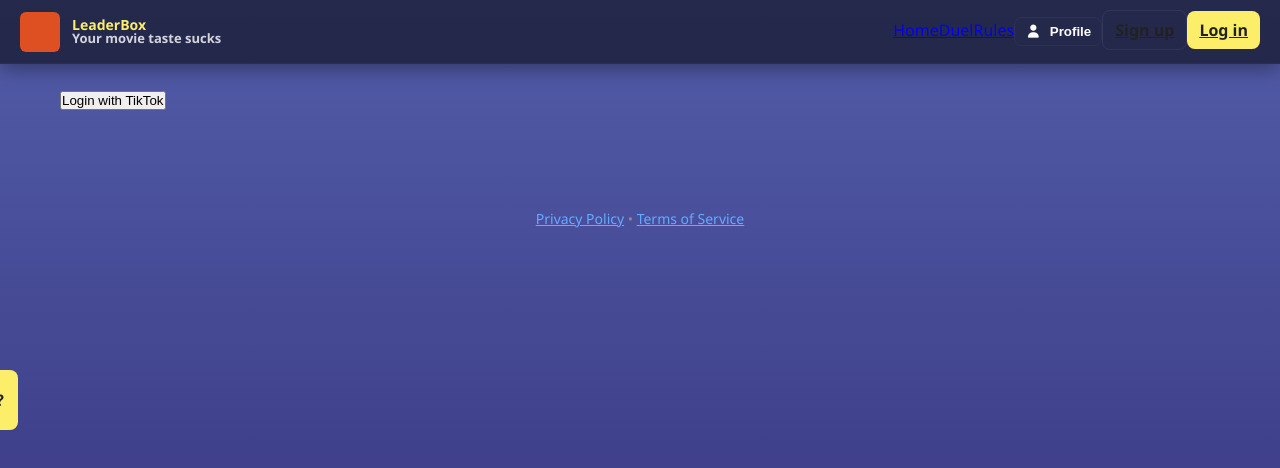
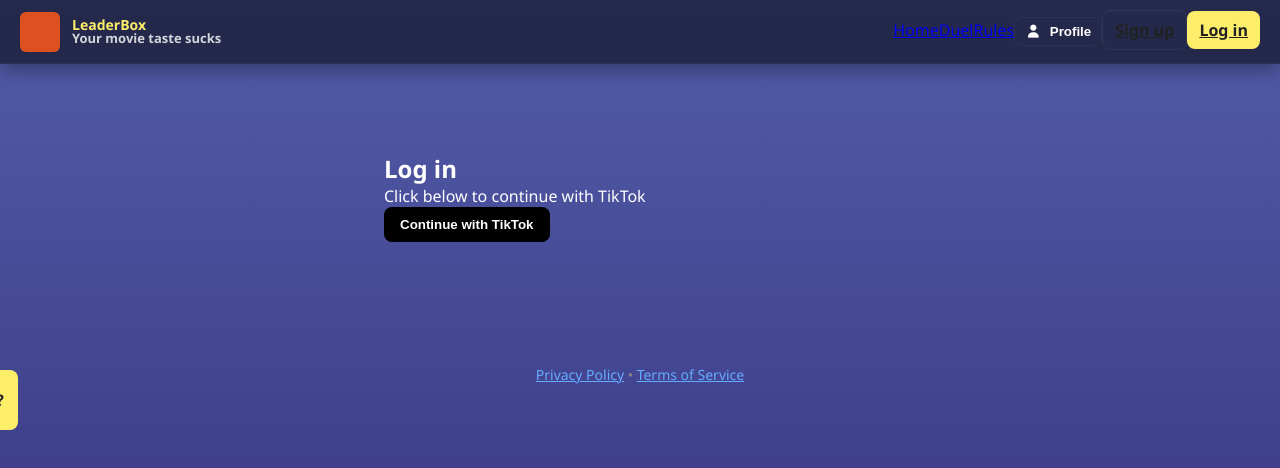
Before and after one commit to Ux-Oliveira/LeaderBox, a React (Vite) app: page /login in a window 1280 px wide. Shown: the top 468 px of the page. Built offline with nearby package versions, Linux system fonts and the light colour scheme.

Commit message:
Update Login.jsx

```diff
--- a/src/pages/Login.jsx
+++ b/src/pages/Login.jsx
@@ -1,45 +1,103 @@
+// src/pages/Login.jsx
 import React from "react";
-import { v4 as uuidv4 } from "uuid";
 
-function base64urlencode(str) {
-  return btoa(String.fromCharCode.apply(null, new Uint8Array(str)))
-    .replace(/\+/g, "-")
-    .replace(/\//g, "_")
-    .replace(/=+$/, "");
+function getRuntimeEnv(varName, fallback = "") {
+  if (typeof window !== "undefined" && window.__ENV && window.__ENV[varName]) {
+    return window.__ENV[varName];
+  }
+  if (typeof window !== "undefined" && typeof import.meta !== "undefined" && import.meta.env && import.meta.env[varName]) {
+    return import.meta.env[varName];
+  }
+  return fallback;
 }
 
-async function generateCodeChallenge(verifier) {
-  const encoder = new TextEncoder();
-  const data = encoder.encode(verifier);
-  const digest = await crypto.subtle.digest("SHA-256", data);
-  return base64urlencode(digest);
+export default function Login() {
+  const CLIENT_KEY = getRuntimeEnv("VITE_TIKTOK_CLIENT_KEY", "");
+  const REDIRECT_URI = getRuntimeEnv("VITE_TIKTOK_REDIRECT_URI", "");
+  const SCOPES = "user.info.basic";
+
+  if (!CLIENT_KEY) console.error("❌ ERROR: VITE_TIKTOK_CLIENT_KEY not loaded.");
+  if (!REDIRECT_URI) console.error("❌ ERROR: VITE_TIKTOK_REDIRECT_URI not loaded.");
+
+  function generateState(length = 32) {
+    const array = new Uint8Array(length);
+    window.crypto.getRandomValues(array);
+    return Array.from(array, (dec) => ("0" + dec.toString(16)).slice(-2)).join("");
   }
 
-function generateCodeVerifier() {
-  const array = new Uint8Array(32);
-  crypto.getRandomValues(array);
-  return base64urlencode(array);
+  function base64urlEncode(arrayBuffer) {
+    const bytes = new Uint8Array(arrayBuffer);
+    let binary = "";
+    for (let i = 0; i < bytes.byteLength; i++) binary += String.fromCharCode(bytes[i]);
+    return btoa(binary).replace(/\+/g, "-").replace(/\//g, "_").replace(/=+$/, "");
   }
 
-export default function TikTokLoginButton() {
-  const handleLogin = async () => {
-    const codeVerifier = generateCodeVerifier();
-    const state = uuidv4();
+  function generateCodeVerifier(length = 64) {
+    const array = new Uint8Array(length);
+    window.crypto.getRandomValues(array);
+    // use random bytes hex -> good entropy
+    return Array.from(array, (b) => ("0" + b.toString(16)).slice(-2)).join("");
+  }
 
+  async function createCodeChallenge(codeVerifier) {
+    const encoder = new TextEncoder();
+    const digest = await window.crypto.subtle.digest("SHA-256", encoder.encode(codeVerifier));
+    return base64urlEncode(digest);
+  }
+
+  async function startTikTokLogin() {
+    if (!CLIENT_KEY || !REDIRECT_URI) {
+      alert("TikTok configuration missing. Check console for details.");
+      return;
+    }
+
+    const state = generateState(24);
+    const codeVerifier = generateCodeVerifier(64);
+    const codeChallenge = await createCodeChallenge(codeVerifier);
+
+    // store for callback verification
+    sessionStorage.setItem("tiktok_oauth_state", state);
     sessionStorage.setItem("tiktok_code_verifier", codeVerifier);
-    sessionStorage.setItem("tiktok_oauth_state", state);
 
-    const codeChallenge = await generateCodeChallenge(codeVerifier);
+    console.log("PKCE state (stored):", state);
+    console.log("PKCE code_verifier (stored):", codeVerifier);
+    console.log("PKCE code_challenge (sent):", codeChallenge);
+    console.log("Redirect URI (sent):", REDIRECT_URI);
 
-    const CLIENT_KEY = import.meta.env.VITE_TIKTOK_CLIENT_KEY;
-    const REDIRECT_URI = import.meta.env.VITE_TIKTOK_REDIRECT_URI;
+    const params = new URLSearchParams({
+      client_key: CLIENT_KEY,
+      response_type: "code",
+      scope: SCOPES,
+      redirect_uri: REDIRECT_URI,
+      state,
+      code_challenge: codeChallenge,
+      code_challenge_method: "S256",
+    });
 
-    const authUrl = `https://www.tiktok.com/v2/auth/authorize?client_key=${CLIENT_KEY}&response_type=code&scope=user.info.basic&redirect_uri=${encodeURIComponent(
-      REDIRECT_URI
-    )}&state=${state}&code_challenge=${codeChallenge}&code_challenge_method=S256`;
+    window.location.href = `https://www.tiktok.com/v2/auth/authorize?${params.toString()}`;
+  }
 
-    window.location.href = authUrl;
-  };
-
-  return <button onClick={handleLogin}>Login with TikTok</button>;
+  return (
+    <div style={{ maxWidth: 560, margin: "40px auto", padding: 24 }}>
+      <h2>Log in</h2>
+      <p>Click below to continue with TikTok</p>
+      <button
+        onClick={startTikTokLogin}
+        style={{
+          display: "inline-flex",
+          alignItems: "center",
+          gap: 12,
+          padding: "10px 16px",
+          borderRadius: 8,
+          border: "none",
+          cursor: "pointer",
+          background: "#010101",
+          color: "white",
+          fontWeight: 600,
+        }}
+      >
+        Continue with TikTok
+      </button>
+    </div>
+  );
 }
```
Lines whose indentation alone changed are shown as unchanged.
